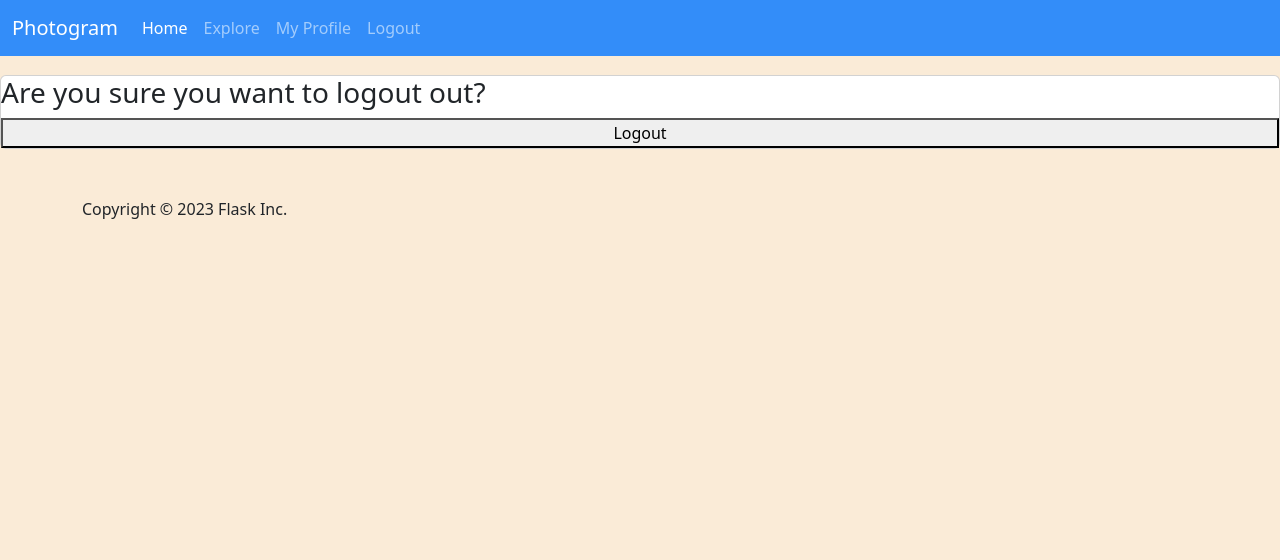
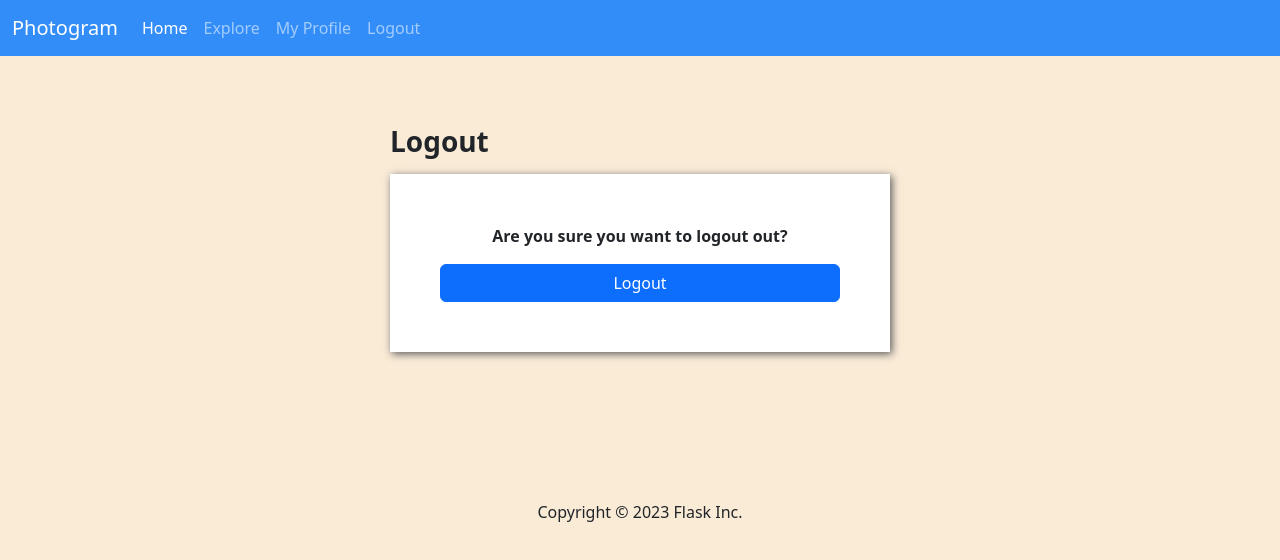
Before and after one commit to RoschelleMR/info3180-project2, a Vue app: page /logout in a window 1280 px wide. Shown: the top 560 px of the page. Built offline with nearby package versions, Linux system fonts and the light colour scheme; no server answers.

Commit message:
Updated styles for logout.vue

```diff
--- a/src/components/LogOut.vue
+++ b/src/components/LogOut.vue
@@ -1,15 +1,22 @@
 <template>
 
-    <div v-if = "logoutStatus == 'success'" class="alert alert-success">
-      <p>Successfully Logged Out</p>
+    <div class="container">
+        <div className="logout-box">
+            <div className="logout-header">
+                <h3>Logout</h3>
+                <div v-if = "logoutStatus == 'success'" class="alert alert-success">
+                    <p>Successfully Logged Out</p>
+                </div>
+            </div>
+
+            <div class="message-box">
+                <p>Are you sure you want to logout out?</p>
+                <button @click="logout" class="btn btn-primary">Logout</button>
+            </div>
+        </div>
+
     </div>
 
-    <div class="card">
-        <h3>
-            Are you sure you want to logout out?
-        </h3>
-        <button @click="logout" class="button">Logout</button>
-    </div>
 
 </template>
 
@@ -66,4 +73,43 @@
 
 <style>
 
+    .container{
+        display: flex;
+        flex-direction: column;
+        /* flex-wrap: wrap; */
+
+        padding: 50px;
+
+        align-items: center;
+
+    }
+
+    .logout-box{
+        max-width: 500px;
+        width: 100%;
+    }
+
+    .message-box{
+        display: flex;
+        flex-direction: column;
+
+        justify-content: center;
+        text-align: center;
+
+
+
+        background-color: white;
+        padding: 50px;
+
+        box-shadow: 2px 2px 8px rgb(88, 88, 88);
+    }
+
+    .logout-header{
+        margin-bottom: 15px;
+    }
+
+    h3, .message-box p{
+        font-weight: bold;
+    }
+
 </style>
```
